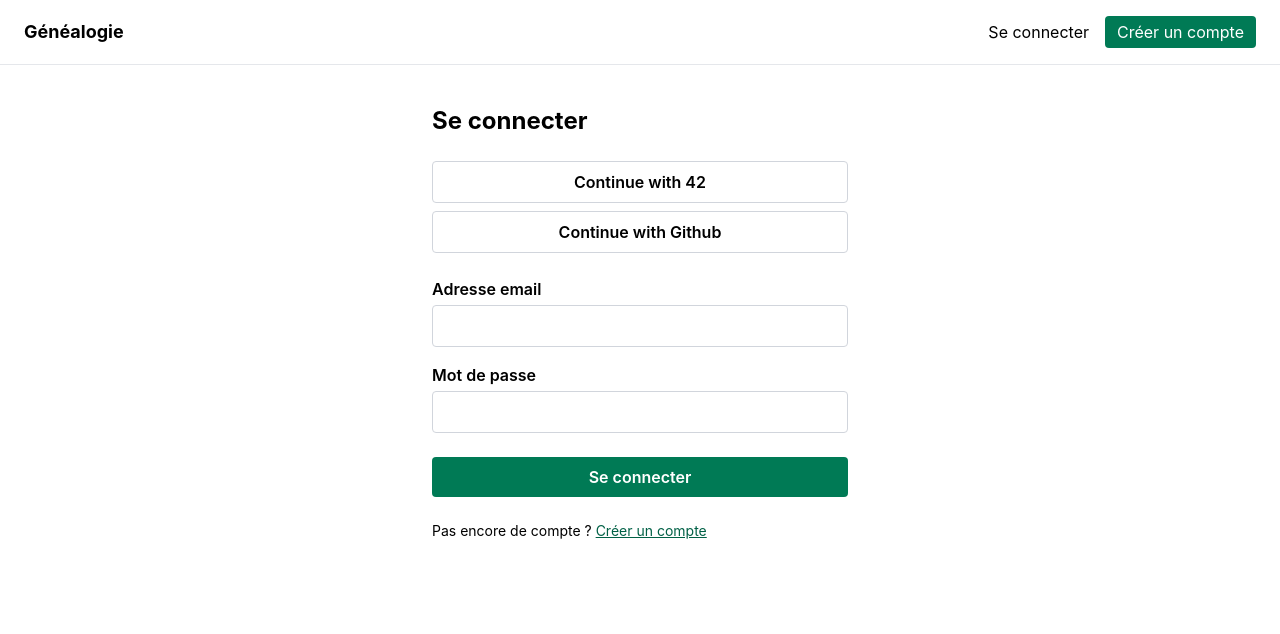
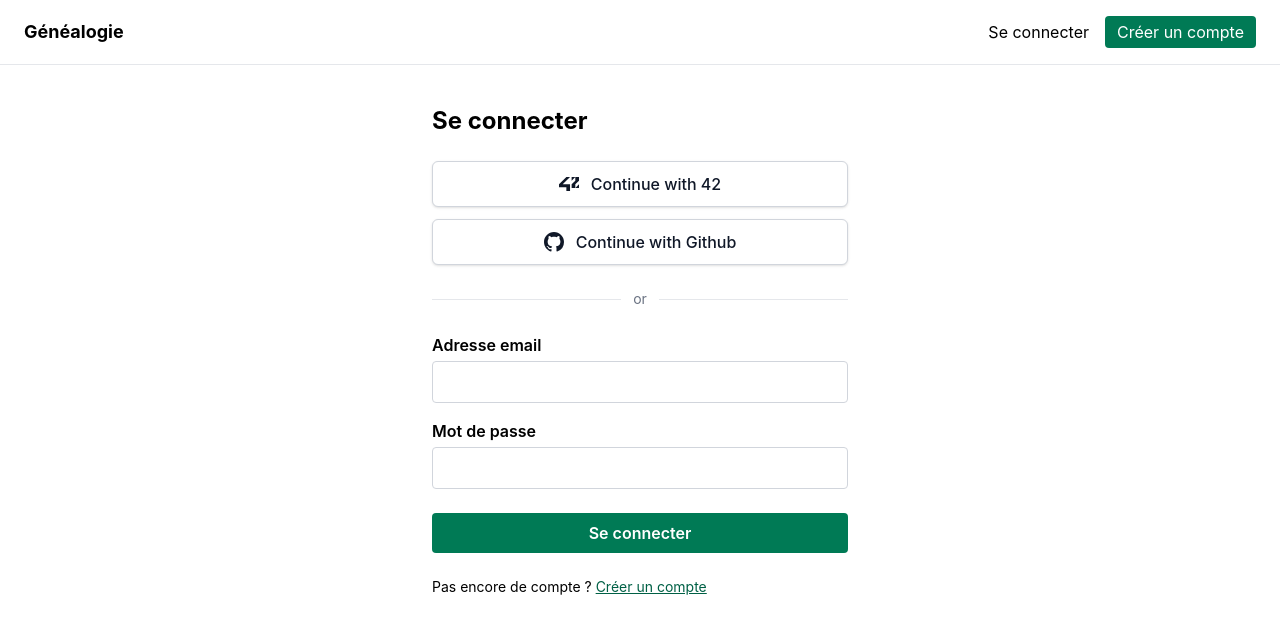
Before and after one commit to LucasCodeur/Transcendance, a SvelteKit app in the folder dev-docs/: page /login in a window 1280 px wide. Shown: the top 634 px of the page. Built offline with nearby package versions, Linux system fonts and the light colour scheme; no server answers.

Commit message:
feat: add icon to front

```diff
--- /dev/null
+++ b/dev-docs/src/lib/components/OAuthProviderIcon.svelte
@@ -0,0 +1,21 @@
+<script lang="ts">
+	import type { OAuthProvider } from '#lib/schemas/oauth.js';
+
+	let { provider, class: className = 'size-5' }: { provider: OAuthProvider; class?: string } = $props();
+</script>
+
+<!-- Decorative only: the link text already names the provider, so screen readers skip the logo. -->
+{#if provider === 'fortytwo'}
+	<svg class={className} viewBox="32 -51.1 896 629.1" fill="currentColor" aria-hidden="true" focusable="false">
+		<polygon points="32,412.6 362.1,412.6 362.1,578 526.8,578 526.8,279.1 197.3,279.1 526.8,-51.1 362.1,-51.1 32,279.1" />
+		<polygon points="597.9,114.2 762.7,-51.1 597.9,-51.1" />
+		<polygon points="762.7,114.2 597.9,279.1 597.9,443.9 762.7,443.9 762.7,279.1 928,114.2 928,-51.1 762.7,-51.1" />
+		<polygon points="928,279.1 762.7,443.9 928,443.9" />
+	</svg>
+{:else if provider === 'github'}
+	<svg class={className} viewBox="0 0 16 16" fill="currentColor" aria-hidden="true" focusable="false">
+		<path
+			d="M8 0C3.58 0 0 3.58 0 8c0 3.54 2.29 6.53 5.47 7.59.4.07.55-.17.55-.38 0-.19-.01-.82-.01-1.49-2.01.37-2.53-.49-2.69-.94-.09-.23-.48-.94-.82-1.13-.28-.15-.68-.52-.01-.53.63-.01 1.08.58 1.23.82.72 1.21 1.87.87 2.33.66.07-.52.28-.87.51-1.07-1.78-.2-3.64-.89-3.64-3.95 0-.87.31-1.59.82-2.15-.08-.2-.36-1.02.08-2.12 0 0 .67-.21 2.2.82.64-.18 1.32-.27 2-.27.68 0 1.36.09 2 .27 1.53-1.04 2.2-.82 2.2-.82.44 1.1.16 1.92.08 2.12.51.56.82 1.27.82 2.15 0 3.07-1.87 3.75-3.65 3.95.29.25.54.73.54 1.48 0 1.07-.01 1.93-.01 2.2 0 .21.15.46.55.38A8.013 8.013 0 0016 8c0-4.42-3.58-8-8-8z"
+		/>
+	</svg>
+{/if}
--- a/dev-docs/src/routes/login/+page.svelte
+++ b/dev-docs/src/routes/login/+page.svelte
@@ -4,6 +4,7 @@
 	import { loginSchema } from '#lib/schemas/auth.js';
 	import { OAUTH_PROVIDER_LABELS, oauthProviderSchema } from '#lib/schemas/oauth.js';
 	import { page } from '$app/state';
+	import OAuthProviderIcon from '#lib/components/OAuthProviderIcon.svelte';
 	import type { PageProps } from './$types';
 
 	let { form, data }: PageProps = $props();
@@ -30,15 +31,22 @@
 	<p role="alert" class="mt-4 rounded bg-red-50 px-3 py-2 text-sm text-red-800">{data.oauthError}</p>
 {/if}
 
-<div class="mt-6 flex flex-col gap-2">
+<div class="mt-6 flex flex-col gap-3">
 	{#each oauthProviderSchema.options as provider (provider)}
 		<a
 			href="/oauth/{provider}{redirectSuffix}"
-			class="rounded border border-gray-300 px-4 py-2 text-center font-semibold hover:bg-gray-100"
+			class="group flex items-center justify-center gap-3 rounded-md border border-gray-300 bg-white px-4 py-2.5 font-medium text-gray-900 shadow-sm transition hover:border-gray-400 hover:bg-gray-50 hover:shadow focus-visible:outline-2 focus-visible:outline-offset-2 focus-visible:outline-emerald-700 active:scale-[0.98]"
 		>
-			Continue with {OAUTH_PROVIDER_LABELS[provider]}
+			<OAuthProviderIcon {provider} class="size-5 shrink-0 transition-transform group-hover:scale-110" />
+			<span>Continue with {OAUTH_PROVIDER_LABELS[provider]}</span>
 		</a>
 	{/each}
+</div>
+
+<div class="mt-6 flex items-center gap-3 text-sm text-gray-500" aria-hidden="true">
+	<span class="h-px flex-1 bg-gray-200"></span>
+	or
+	<span class="h-px flex-1 bg-gray-200"></span>
 </div>
 
 <form
```
